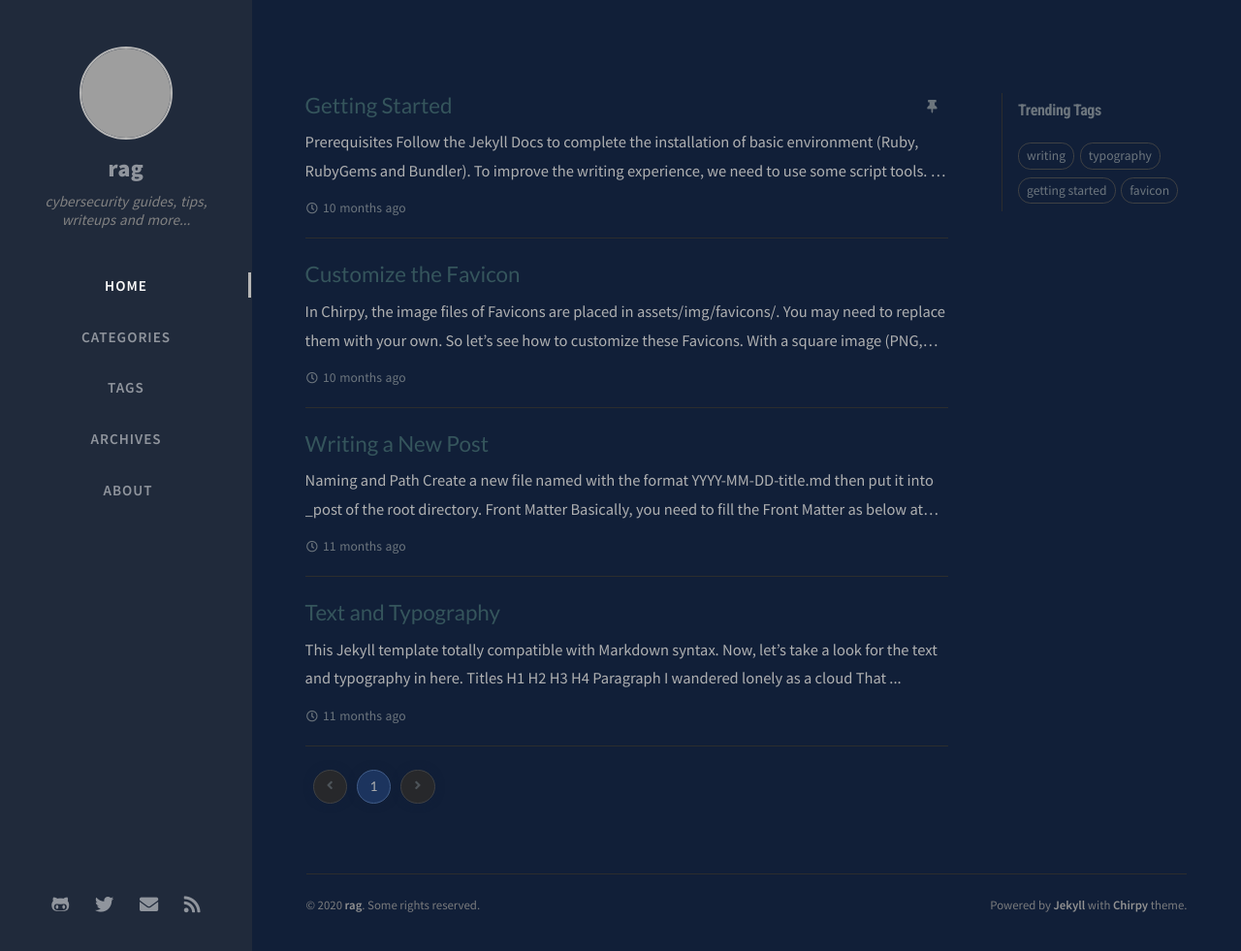
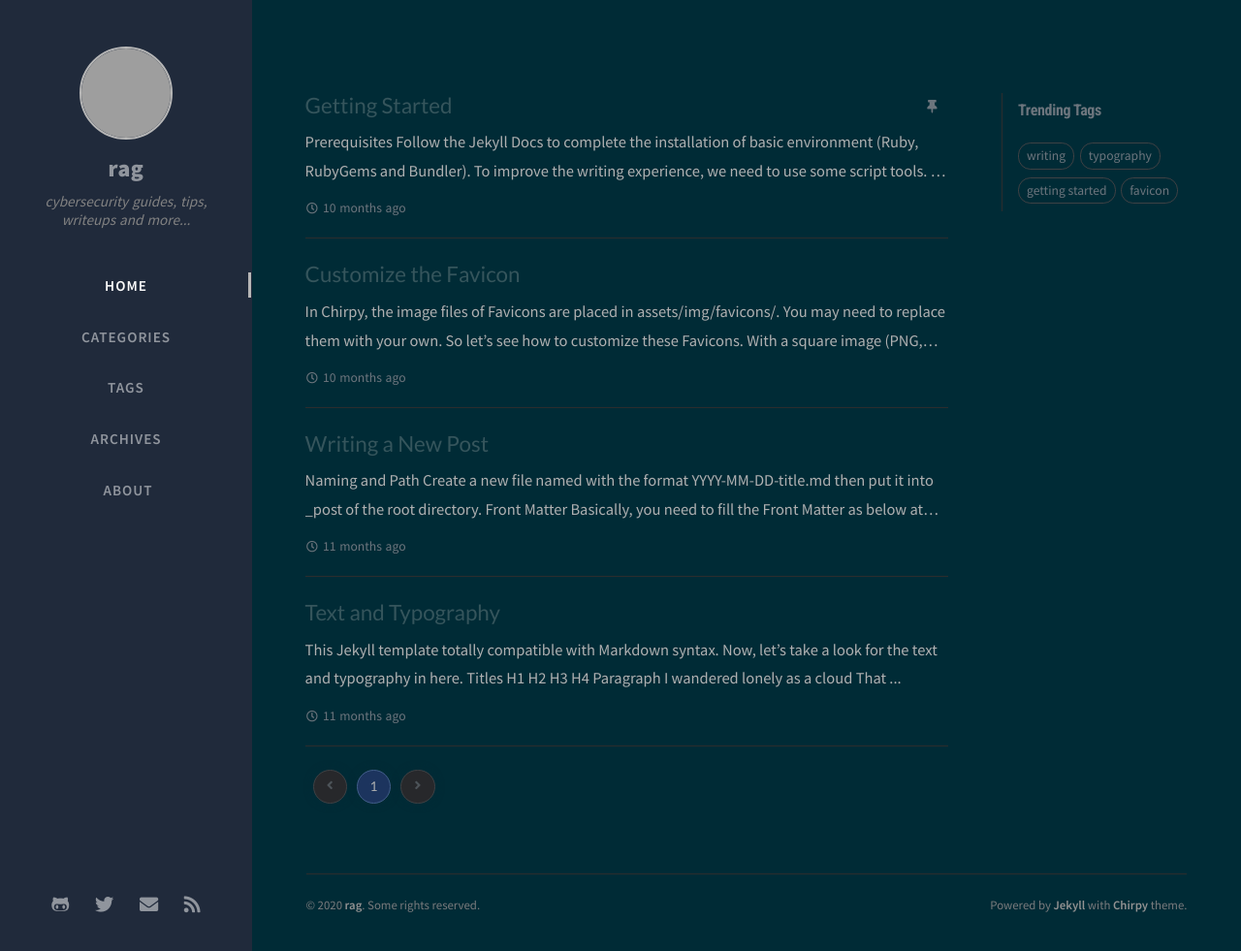
Before and after one commit to rag7/rag7.github.io, a Jekyll site: the page built from index.html, in a window 1280 px wide and 981 px high. Shown: the whole window at 97% size. Built offline with Jekyll 4.4.1, drawn with Linux system fonts in a browser that asks for light colours; nearby versions of some CDN libraries; the list of posts is cut into pages by our own code; comment, search, counter and statistics services are not loaded; grey boxes are pictures that could not be loaded.

Commit message:
Update dark-typography.scss

```diff
--- a/assets/css/_colors/dark-typography.scss
+++ b/assets/css/_colors/dark-typography.scss
@@ -8,9 +8,9 @@
 
 @mixin dark-scheme {
   /* framework */
-  --main-wrapper-bg: rgb(17, 31, 56);
+  --main-wrapper-bg: rgb(0, 43, 54);
   --body-bg: var(--main-wrapper-bg);
-  --topbar-wrapper-bg: rgb(38, 61, 84);
+  --topbar-wrapper-bg: rgb(7, 54, 66);
   --search-wrapper-bg: rgb(34, 34, 39);
   --search-icon-color: rgb(100, 102, 105);
   --input-focus-border-color: rgb(112, 114, 115);
```
